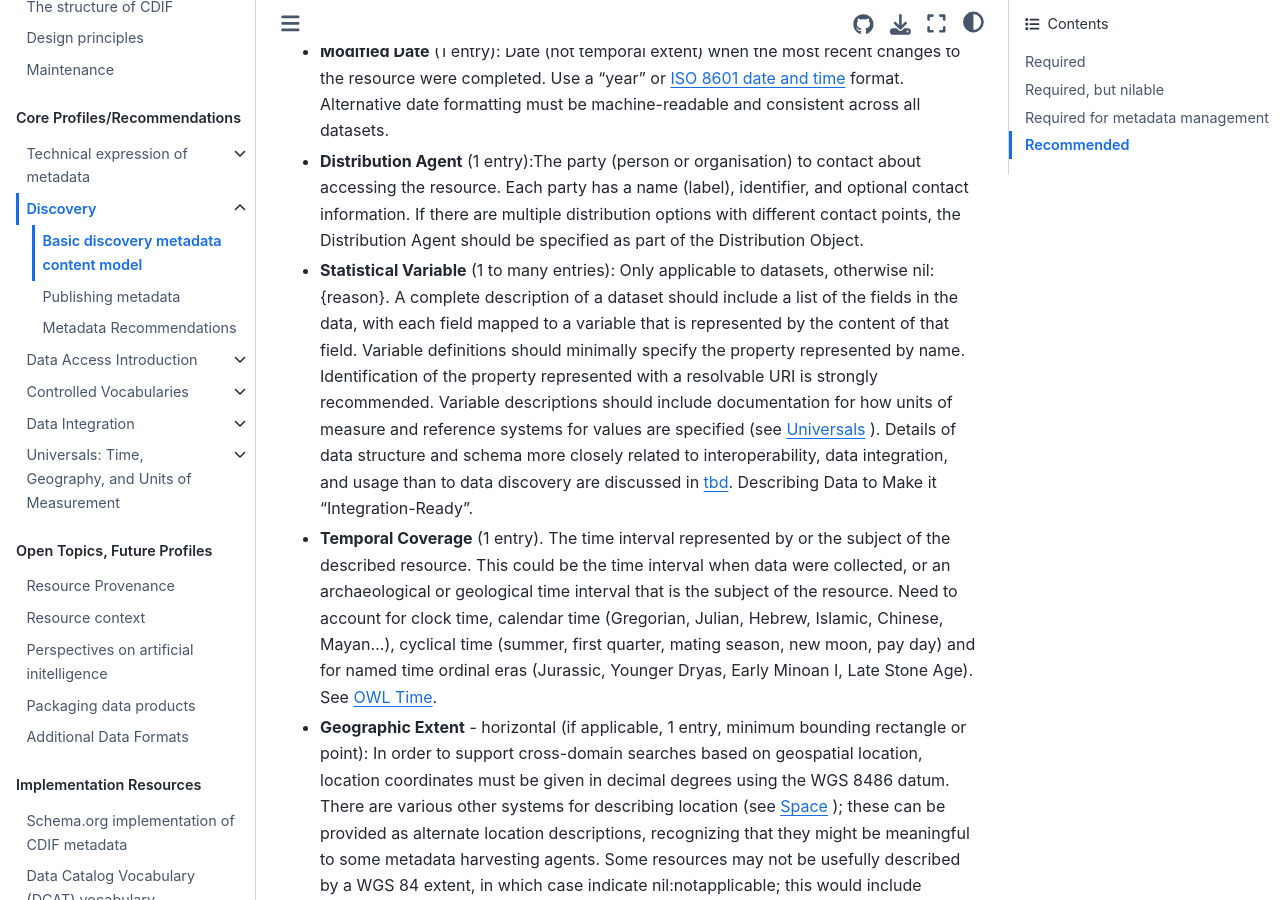
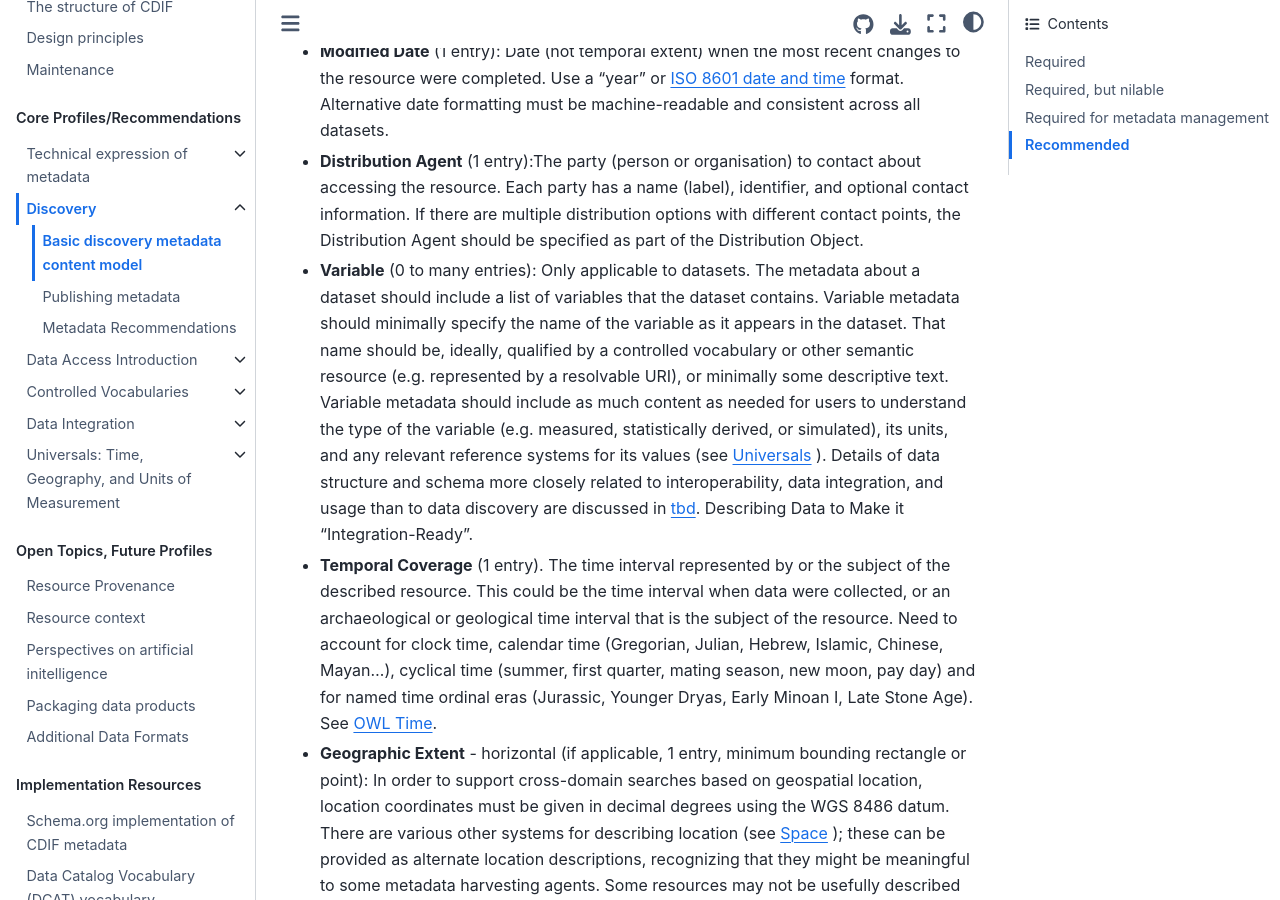
Before and after one commit to Cross-Domain-Interoperability-Framework/cdifbook, a Jupyter Book: the page built from metadata/contentmodel.md, in a window 1280 px wide and 900 px high, scrolled down 1718 px. Built offline with Jupyter Book 1.0.4 settings and Sphinx 7.4.7 and the Sphinx Book theme 1.1.4, drawn with Linux system fonts in a browser that asks for light colours.

Commit message:
Update contentmodel.md

```diff
--- a/metadata/contentmodel.md
+++ b/metadata/contentmodel.md
@@ -18,7 +18,7 @@ These are content elements for which every resource should have useful informati
 - **Description** (1 entry): Inform the reader about the resource's content, context, provenance, and any other information deemed useful for future cross-domain usage. - Originators (1 to many entries): One or more parties (person or organisation) that have a role related to the origin of the resource, e.g., author or editor. Each party has a name (label), identifier, and optional contact information.
 - **Modified Date** (1 entry): Date (not temporal extent) when the most recent changes to the resource were completed. Use a "year" or [ISO 8601 date and time](https://en.wikipedia.org/wiki/ISO_8601) format. Alternative date formatting must be machine-readable and consistent across all datasets.
 - **Distribution Agent** (1 entry):The party (person or organisation) to contact about accessing the resource. Each party has a name (label), identifier, and optional contact information. If there are multiple distribution options with different contact points, the Distribution Agent should be specified as part of the Distribution Object.
-- **Statistical Variable** (1 to many entries): Only applicable to datasets, otherwise nil:{reason}. A complete description of a dataset should include a list of the fields in the data, with each field mapped to a variable that is represented by the content of that field.  Variable definitions should minimally specify the property represented by name. Identification of the property represented with a resolvable URI is strongly recommended. Variable descriptions should include documentation for how units of measure and reference systems for values are specified (see [Universals](../universals/univintro.md) ). Details of data structure and schema more closely related to interoperability, data integration, and usage than to data discovery are discussed in [tbd](tbd). Describing Data to Make it "Integration-Ready".
+- **Variable** (0 to many entries): Only applicable to datasets. The metadata about a dataset should include a list of variables that the dataset contains. Variable metadata should minimally specify the name of the variable as it appears in the dataset. That name should be, ideally, qualified by a controlled vocabulary or other semantic resource (e.g. represented by a resolvable URI), or minimally some descriptive text. Variable metadata should include as much content as needed for users to understand the type of the variable (e.g. measured, statistically derived, or simulated), its units, and any relevant reference systems for its values (see [Universals](../universals/univintro.md) ). Details of data structure and schema more closely related to interoperability, data integration, and usage than to data discovery are discussed in [tbd](tbd). Describing Data to Make it "Integration-Ready".
 - **Temporal Coverage** (1 entry). The time interval represented by or the subject of the described resource. This could be the time interval when data were collected, or an archaeological or geological time interval that is the subject of the resource. Need to account for clock time, calendar time (Gregorian, Julian, Hebrew, Islamic, Chinese, Mayan...), cyclical time (summer, first quarter, mating season, new moon, pay day) and for named time ordinal eras (Jurassic, Younger Dryas, Early Minoan I, Late Stone Age). See [OWL Time](https://www.w3.org/TR/owl-time/).
 - **Geographic Extent** - horizontal (if applicable, 1 entry, minimum bounding rectangle or point): In order to support cross-domain searches based on geospatial location, location coordinates must be given in decimal degrees using the WGS 8486 datum. There are various other systems for describing location (see [Space](../universals/univgeography.md) ); these can be provided as alternate location descriptions, recognizing that they might be meaningful to some metadata harvesting agents. Some resources may not be usefully described by a WGS 84 extent, in which case indicate nil:notapplicable; this would include extraterrestrial resources.
   - *Bounding Rectangle*: North Bounding Latitude, South Bounding Latitude, East Bounding Longitude, West Bounding Longitude. The minimum rectangle that completely contains the coverage extent for the resource content. Coordinate order and syntax are determined by the serialisation profile.
```
